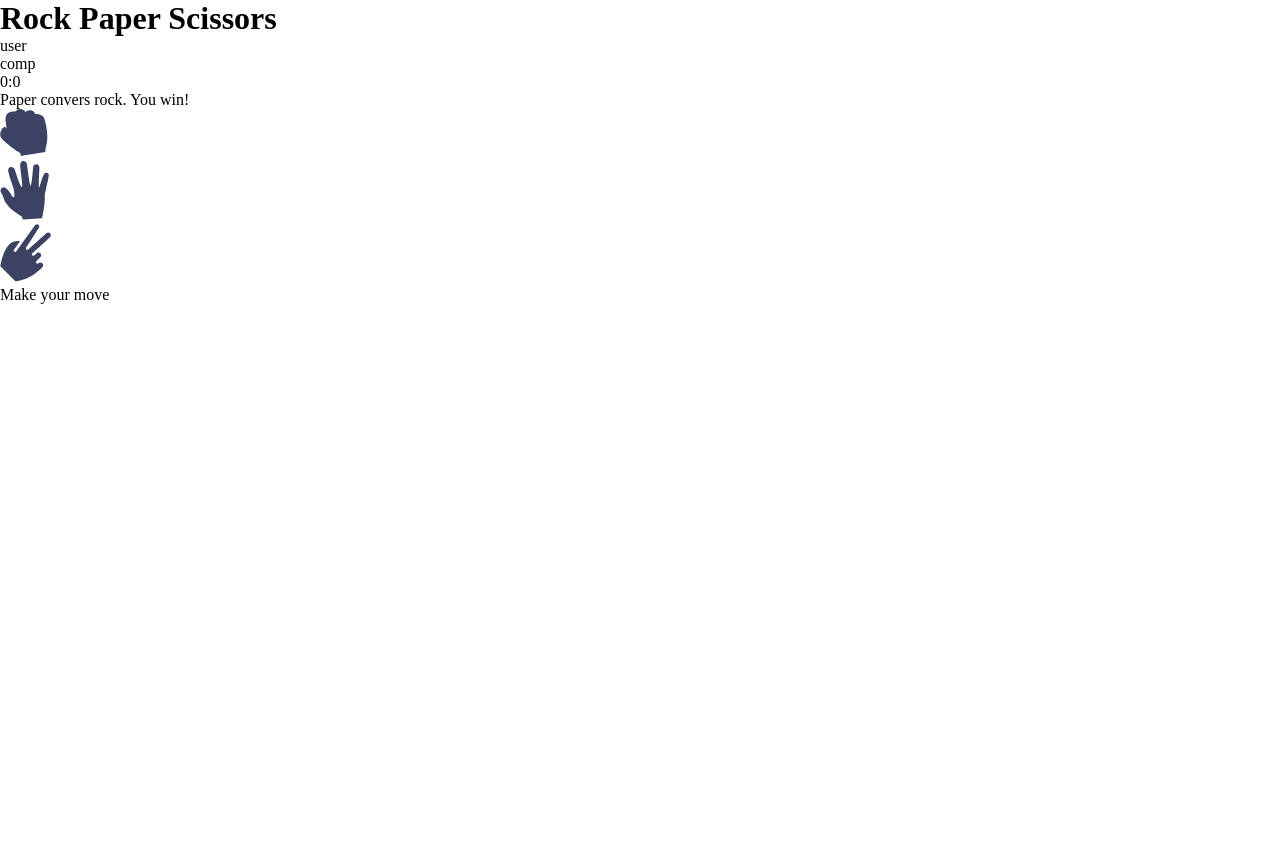
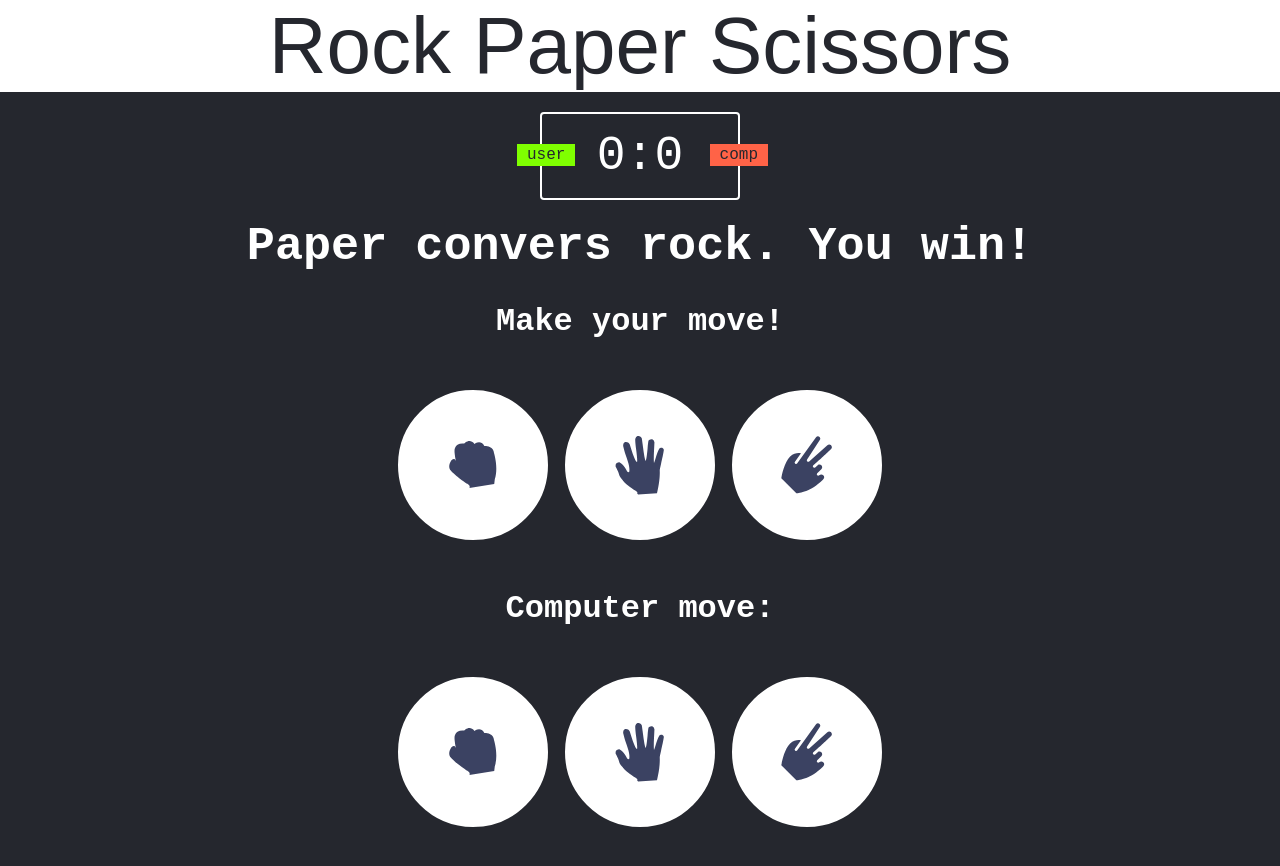
Before and after one commit to alexlima2023/ROCK-PAPER-SCISSORS-JS, a plain HTML site: page index.html in a window 1280 px wide. Before the commit the page ends 800 px from the top, so only its background shows below. Drawn offline with Linux system fonts and the light colour scheme; a web font is replaced by a local one.

Commit message:
feat: create a style for game

```diff
--- a/index.html
+++ b/index.html
@@ -18,22 +18,37 @@
     </section>
 
     <section class="result">
-        <p>Paper convers rock. You win!</p>
+        <h3>Paper convers rock. You win!</h3>
     </section>
+
+    <p id="your-message" class="action-message">Make your move!</p>
 
     <section class="choices">
         <div class="choice" id="rock">
-            <img src="images/icon-rock.svg" alt="">
+            <img src="images/icon-rock.svg" alt="rock-hand" title="Rock">
         </div>
         <div class="choice" id="paper">
-            <img src="images/icon-paper.svg" alt="">
+            <img src="images/icon-paper.svg" alt="paper-hand" title="Paper">
         </div>
         <div class="choice" id="scissors">
-            <img src="images/icon-scissors.svg" alt="">
+            <img src="images/icon-scissors.svg" alt="scissors-hand" title="Scissors">
         </div>
     </section>
 
-    <p id="action-message">Make your move</p>
+    <p id="computer-message" class="action-message">Computer move:</p>
+
+    <section class="choices">
+        <div class="choice" id="rock">
+            <img src="images/icon-rock.svg" alt="rock-hand" title="Rock">
+        </div>
+        <div class="choice" id="paper">
+            <img src="images/icon-paper.svg" alt="paper-hand" title="Paper">
+        </div>
+        <div class="choice" id="scissors">
+            <img src="images/icon-scissors.svg" alt="scissors-hand" title="Scissors">
+        </div>
+    </section>
+
 
     <script src="main.js"></script>
 </body>
--- a/style.css
+++ b/style.css
@@ -1,5 +1,110 @@
+@import url('https://fonts.googleapis.com/css2?family=Tac+One&display=swap');
+
 * {
     margin: 0;
     padding: 0;
     box-sizing: border-box;
 }
+
+body {
+    background-color: #25272E;
+}
+
+header {
+    background: white;
+}
+
+header > h1 {
+    color: #25272E;
+    text-align: center;
+    font-family: "Tac One", sans-serif;
+    font-size: 5rem;
+    font-weight: 400;
+    font-style: normal;
+}
+
+.score-board {
+    position: relative;
+    margin: 20px auto;
+    padding: 15px 20px;
+    border: 2px solid white;
+    width: 200px;
+    color: white;
+    font-size: 3rem;
+    border-radius: 4px;
+    text-align: center;
+    font-family: monospace;
+}
+
+.badge {
+    background: chartreuse;
+    color: #25272E;
+    font-size: 1rem;
+    padding: 2px 10px;
+    font-family: monospace;
+}
+
+#computer-label {
+    background: tomato;
+}
+
+#user-label {
+    position: absolute;
+    top: 30px;
+    left: -25px;
+}
+
+#computer-label {
+    position: absolute;
+    top: 30px;
+    right: -30px;
+}
+
+.result {
+    font-size: 40px;
+    color: white;
+}
+
+.result > h3 {
+    text-align: center;
+    font-family: monospace;
+}
+
+.choices {
+    margin: 50px auto;
+    max-width: 500px;
+    display: flex;
+    justify-content: space-around;
+}
+
+.choice {
+    background-color: white;
+    border: 4px solid white;
+    display: flex;
+    justify-content: center;
+    align-items: center;
+    width: 150px;
+    height: 150px;
+    border-radius: 50%;
+}
+
+.choice:hover {
+    border-color: chartreuse;
+    cursor: pointer;
+}
+
+.choice:hover img{
+    width: 60%;
+}
+.choice:active {
+    background-color: chartreuse;
+}
+
+.action-message {
+    margin-top: 30px;
+    text-align: center;
+    color: white;
+    font-family: monospace;
+    font-weight: bold;
+    font-size: 2rem;
+}
```
